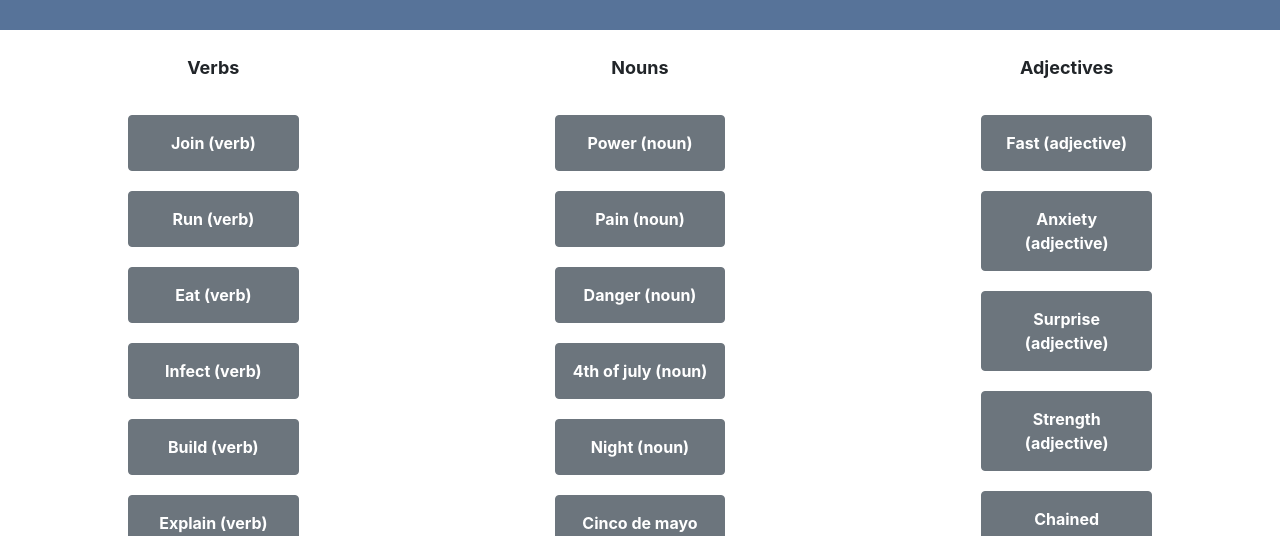
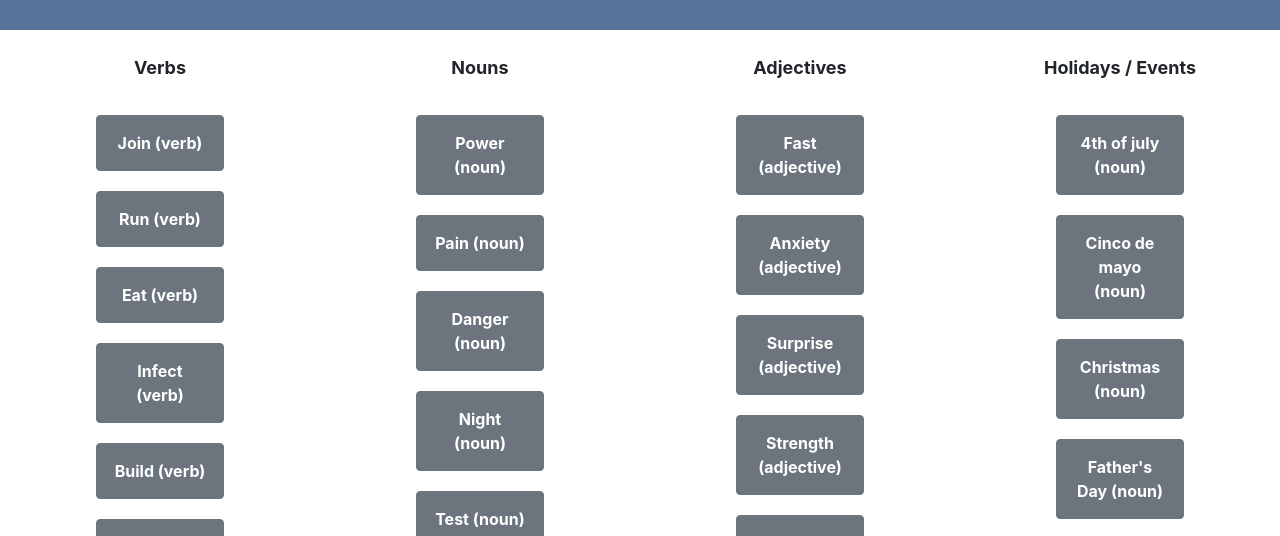
Before and after one commit to eozmen410/symbol_dictionary, a plain HTML site: page index.html in a window 1280 px wide. Shown: the part 239-775 px from the top of the page. Drawn offline with nearby package versions, Linux system fonts and the light colour scheme.

Commit message:
added events category, fixed bug with search

```diff
--- a/dict.js
+++ b/dict.js
@@ -4,6 +4,7 @@ var nounCount = 0;
 var adjCount = 0;
 var allCount = 0;
 var concepts = [];
+var events = ['winter', 'summer', 'spring', 'fall','christmas', 'new years', 'halloween', 'easter','4th of july','valentines day','hanukkah', 'chinese new years','super bowl', 'day of the dead','st patricks day', 'ramadan','mother\'s day', 'father\'s day','thanksgiving','cinco de mayo']
 $(document).ready(function() {
     console.log("document ready, all_data:");
     console.log(all_data);
@@ -17,6 +18,7 @@ $(document).ready(function() {
     $("#home").click(function(){
         console.log('clicked on home')
         $("#btns").removeClass('invisible')
+        $("#search_btns").empty()
         // loadHome()
         active_type="none"
         loadImages("img_grid", active_type);
@@ -97,6 +99,9 @@ function loadHome() {
         var btndiv = $("<div class='row'>")
         $(btndiv).append(btn)
         var pos = '#'+ pos + '_btns';
+        if (events.includes(name.toLowerCase())){
+            pos = "#events_btns"
+        }
         $(pos).append(btndiv);
     })
 }
--- a/index.html
+++ b/index.html
@@ -169,9 +169,10 @@
 
 		<br>
 		<div id="btns" class="row">
-			<div id="verb_btns" class="col-md-4"><div align="center" class="col-header">Verbs</div><br></div>
-			<div id="noun_btns"class="col-md-4"><div align="center" class="col-header">Nouns</div><br></div>
-			<div id="adjective_btns"class="col-md-4"><div align="center"class="col-header">Adjectives</div><br></div>
+			<div id="verb_btns" class="col-md-3"><div align="center" class="col-header">Verbs</div><br></div>
+			<div id="noun_btns"class="col-md-3"><div align="center" class="col-header">Nouns</div><br></div>
+			<div id="adjective_btns"class="col-md-3"><div align="center"class="col-header">Adjectives</div><br></div>
+			<div id="events_btns"class="col-md-3"><div align="center"class="col-header">Holidays / Events</div><br></div>
 		</div>
 		<div  class="row">
 			<div class="col-md-3"></div>
```
